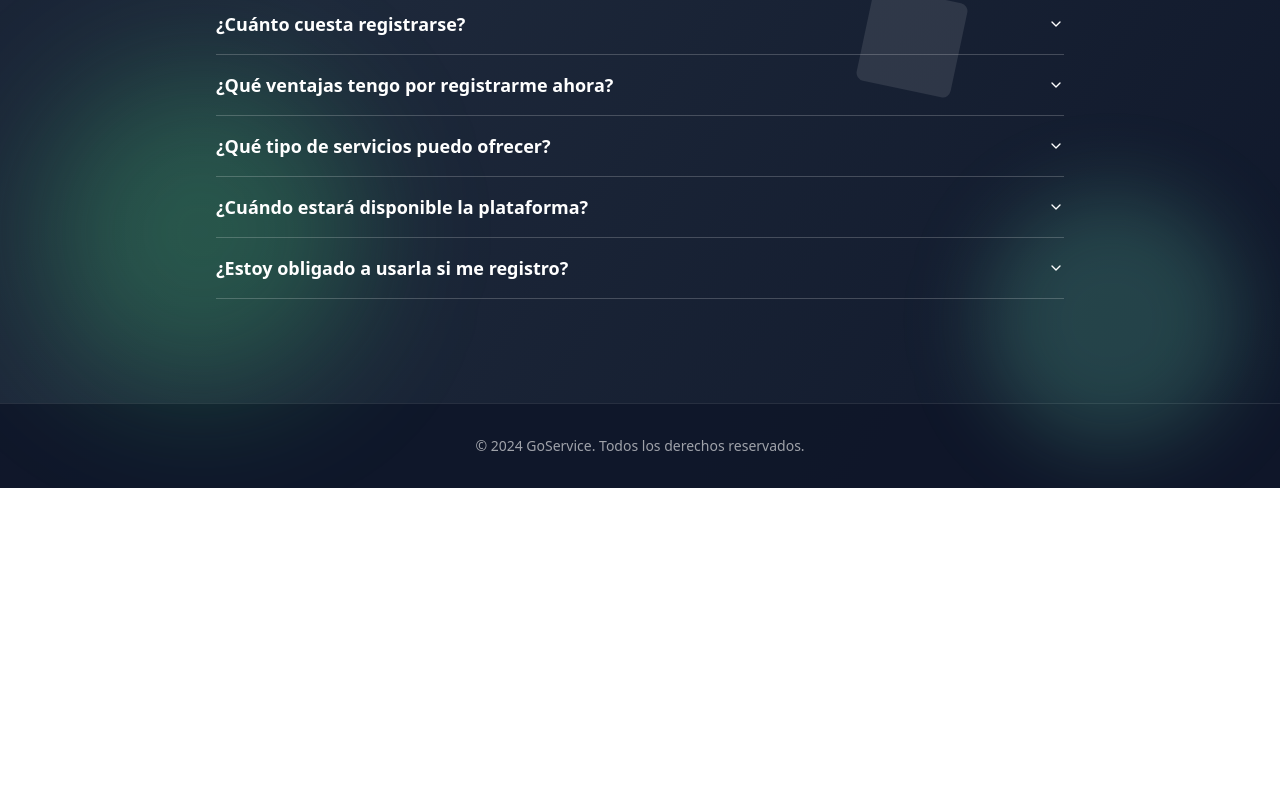
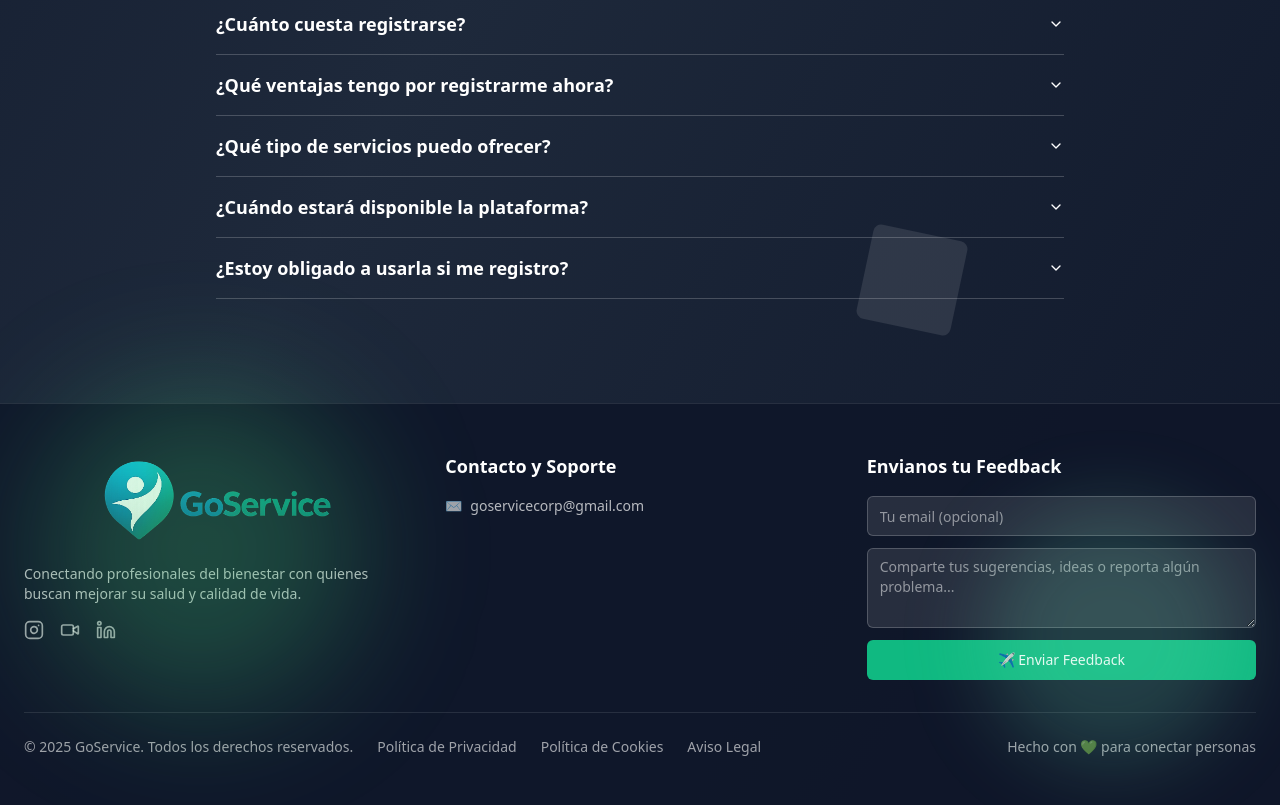
Before and after one commit to Pablobeas/goservicelanding, a React (Vite) app: page / in a window 1280 px wide. Shown: the part 1487-2292 px from the top of the page. Before the commit the page ends 1975 px from the top, so only its background shows below. Built offline with nearby package versions, Linux system fonts and the light colour scheme.

Commit message:
Add footer functionality based on the image.

```diff
--- a/src/components/Footer.tsx
+++ b/src/components/Footer.tsx
@@ -1,11 +1,74 @@
+import { Button } from "@/components/ui/button";
+import { Input } from "@/components/ui/input";
+import { Textarea } from "@/components/ui/textarea";
+import { Instagram, Video, Linkedin } from "lucide-react";
+import Logo from "./Logo";
+
 const Footer = () => {
   return (
-    <footer className="bg-slate-900/95 border-t border-white/10 py-8">
+    <footer className="bg-slate-900/95 border-t border-white/10 py-12">
       <div className="container mx-auto px-4 sm:px-6">
-        <div className="text-center">
-          <p className="text-white/60 text-sm">
-            © 2024 GoService. Todos los derechos reservados.
-          </p>
+        <div className="grid grid-cols-1 md:grid-cols-3 gap-8 mb-8">
+          {/* Logo y descripción */}
+          <div className="space-y-4">
+            <Logo />
+            <p className="text-white/70 text-sm max-w-sm">
+              Conectando profesionales del bienestar con quienes buscan mejorar su salud y calidad de vida.
+            </p>
+            <div className="flex space-x-4">
+              <a href="#" className="text-white/60 hover:text-white transition-colors">
+                <Instagram size={20} />
+              </a>
+              <a href="#" className="text-white/60 hover:text-white transition-colors">
+                <Video size={20} />
+              </a>
+              <a href="#" className="text-white/60 hover:text-white transition-colors">
+                <Linkedin size={20} />
+              </a>
+            </div>
+          </div>
+
+          {/* Contacto y Soporte */}
+          <div className="space-y-4">
+            <h3 className="text-white font-semibold text-lg">Contacto y Soporte</h3>
+            <div className="flex items-center space-x-2">
+              <span className="text-white/60 text-sm">✉️</span>
+              <a href="mailto:goservicecorp@gmail.com" className="text-white/70 hover:text-white transition-colors text-sm">
+                goservicecorp@gmail.com
+              </a>
+            </div>
+          </div>
+
+          {/* Envianos tu Feedback */}
+          <div className="space-y-4">
+            <h3 className="text-white font-semibold text-lg">Envianos tu Feedback</h3>
+            <div className="space-y-3">
+              <Input
+                placeholder="Tu email (opcional)"
+                className="bg-white/10 border-white/20 text-white placeholder:text-white/50"
+              />
+              <Textarea
+                placeholder="Comparte tus sugerencias, ideas o reporta algún problema..."
+                className="bg-white/10 border-white/20 text-white placeholder:text-white/50 min-h-[80px]"
+              />
+              <Button className="w-full bg-emerald-500 hover:bg-emerald-600 text-white">
+                ✈️ Enviar Feedback
+              </Button>
+            </div>
+          </div>
+        </div>
+
+        {/* Footer bottom */}
+        <div className="border-t border-white/10 pt-6 flex flex-col md:flex-row justify-between items-center space-y-4 md:space-y-0">
+          <div className="flex flex-wrap justify-center md:justify-start space-x-6 text-sm text-white/60">
+            <span>© 2025 GoService. Todos los derechos reservados.</span>
+            <a href="#" className="hover:text-white transition-colors">Política de Privacidad</a>
+            <a href="#" className="hover:text-white transition-colors">Política de Cookies</a>
+            <a href="#" className="hover:text-white transition-colors">Aviso Legal</a>
+          </div>
+          <div className="text-sm text-white/60">
+            Hecho con 💚 para conectar personas
+          </div>
         </div>
       </div>
     </footer>
--- a/src/integrations/supabase/types.ts
+++ b/src/integrations/supabase/types.ts
@@ -7,6 +7,11 @@ export type Json =
   | Json[]
 
 export type Database = {
+  // Allows to automatically instanciate createClient with right options
+  // instead of createClient<Database, { PostgrestVersion: 'XX' }>(URL, KEY)
+  __InternalSupabase: {
+    PostgrestVersion: "12.2.3 (519615d)"
+  }
   public: {
     Tables: {
       email_subscriptions: {
@@ -121,21 +126,25 @@ export type Database = {
   }
 }
 
-type DefaultSchema = Database[Extract<keyof Database, "public">]
+type DatabaseWithoutInternals = Omit<Database, "__InternalSupabase">
+
+type DefaultSchema = DatabaseWithoutInternals[Extract<keyof Database, "public">]
 
 export type Tables<
   DefaultSchemaTableNameOrOptions extends
     | keyof (DefaultSchema["Tables"] & DefaultSchema["Views"])
-    | { schema: keyof Database },
+    | { schema: keyof DatabaseWithoutInternals },
   TableName extends DefaultSchemaTableNameOrOptions extends {
-    schema: keyof Database
+    schema: keyof DatabaseWithoutInternals
   }
-    ? keyof (Database[DefaultSchemaTableNameOrOptions["schema"]]["Tables"] &
-        Database[DefaultSchemaTableNameOrOptions["schema"]]["Views"])
+    ? keyof (DatabaseWithoutInternals[DefaultSchemaTableNameOrOptions["schema"]]["Tables"] &
+        DatabaseWithoutInternals[DefaultSchemaTableNameOrOptions["schema"]]["Views"])
     : never = never,
-> = DefaultSchemaTableNameOrOptions extends { schema: keyof Database }
-  ? (Database[DefaultSchemaTableNameOrOptions["schema"]]["Tables"] &
-      Database[DefaultSchemaTableNameOrOptions["schema"]]["Views"])[TableName] extends {
+> = DefaultSchemaTableNameOrOptions extends {
+  schema: keyof DatabaseWithoutInternals
+}
+  ? (DatabaseWithoutInternals[DefaultSchemaTableNameOrOptions["schema"]]["Tables"] &
+      DatabaseWithoutInternals[DefaultSchemaTableNameOrOptions["schema"]]["Views"])[TableName] extends {
       Row: infer R
     }
     ? R
@@ -153,14 +162,16 @@ export type Tables<
 export type TablesInsert<
   DefaultSchemaTableNameOrOptions extends
     | keyof DefaultSchema["Tables"]
-    | { schema: keyof Database },
+    | { schema: keyof DatabaseWithoutInternals },
   TableName extends DefaultSchemaTableNameOrOptions extends {
-    schema: keyof Database
+    schema: keyof DatabaseWithoutInternals
   }
-    ? keyof Database[DefaultSchemaTableNameOrOptions["schema"]]["Tables"]
+    ? keyof DatabaseWithoutInternals[DefaultSchemaTableNameOrOptions["schema"]]["Tables"]
     : never = never,
-> = DefaultSchemaTableNameOrOptions extends { schema: keyof Database }
-  ? Database[DefaultSchemaTableNameOrOptions["schema"]]["Tables"][TableName] extends {
+> = DefaultSchemaTableNameOrOptions extends {
+  schema: keyof DatabaseWithoutInternals
+}
+  ? DatabaseWithoutInternals[DefaultSchemaTableNameOrOptions["schema"]]["Tables"][TableName] extends {
       Insert: infer I
     }
     ? I
@@ -176,14 +187,16 @@ export type TablesInsert<
 export type TablesUpdate<
   DefaultSchemaTableNameOrOptions extends
     | keyof DefaultSchema["Tables"]
-    | { schema: keyof Database },
+    | { schema: keyof DatabaseWithoutInternals },
   TableName extends DefaultSchemaTableNameOrOptions extends {
-    schema: keyof Database
+    schema: keyof DatabaseWithoutInternals
   }
-    ? keyof Database[DefaultSchemaTableNameOrOptions["schema"]]["Tables"]
+    ? keyof DatabaseWithoutInternals[DefaultSchemaTableNameOrOptions["schema"]]["Tables"]
     : never = never,
-> = DefaultSchemaTableNameOrOptions extends { schema: keyof Database }
-  ? Database[DefaultSchemaTableNameOrOptions["schema"]]["Tables"][TableName] extends {
+> = DefaultSchemaTableNameOrOptions extends {
+  schema: keyof DatabaseWithoutInternals
+}
+  ? DatabaseWithoutInternals[DefaultSchemaTableNameOrOptions["schema"]]["Tables"][TableName] extends {
       Update: infer U
     }
     ? U
@@ -199,14 +212,16 @@ export type TablesUpdate<
 export type Enums<
   DefaultSchemaEnumNameOrOptions extends
     | keyof DefaultSchema["Enums"]
-    | { schema: keyof Database },
+    | { schema: keyof DatabaseWithoutInternals },
   EnumName extends DefaultSchemaEnumNameOrOptions extends {
-    schema: keyof Database
+    schema: keyof DatabaseWithoutInternals
   }
-    ? keyof Database[DefaultSchemaEnumNameOrOptions["schema"]]["Enums"]
+    ? keyof DatabaseWithoutInternals[DefaultSchemaEnumNameOrOptions["schema"]]["Enums"]
     : never = never,
-> = DefaultSchemaEnumNameOrOptions extends { schema: keyof Database }
-  ? Database[DefaultSchemaEnumNameOrOptions["schema"]]["Enums"][EnumName]
+> = DefaultSchemaEnumNameOrOptions extends {
+  schema: keyof DatabaseWithoutInternals
+}
+  ? DatabaseWithoutInternals[DefaultSchemaEnumNameOrOptions["schema"]]["Enums"][EnumName]
   : DefaultSchemaEnumNameOrOptions extends keyof DefaultSchema["Enums"]
     ? DefaultSchema["Enums"][DefaultSchemaEnumNameOrOptions]
     : never
@@ -214,14 +229,16 @@ export type Enums<
 export type CompositeTypes<
   PublicCompositeTypeNameOrOptions extends
     | keyof DefaultSchema["CompositeTypes"]
-    | { schema: keyof Database },
+    | { schema: keyof DatabaseWithoutInternals },
   CompositeTypeName extends PublicCompositeTypeNameOrOptions extends {
-    schema: keyof Database
+    schema: keyof DatabaseWithoutInternals
   }
-    ? keyof Database[PublicCompositeTypeNameOrOptions["schema"]]["CompositeTypes"]
+    ? keyof DatabaseWithoutInternals[PublicCompositeTypeNameOrOptions["schema"]]["CompositeTypes"]
     : never = never,
-> = PublicCompositeTypeNameOrOptions extends { schema: keyof Database }
-  ? Database[PublicCompositeTypeNameOrOptions["schema"]]["CompositeTypes"][CompositeTypeName]
+> = PublicCompositeTypeNameOrOptions extends {
+  schema: keyof DatabaseWithoutInternals
+}
+  ? DatabaseWithoutInternals[PublicCompositeTypeNameOrOptions["schema"]]["CompositeTypes"][CompositeTypeName]
   : PublicCompositeTypeNameOrOptions extends keyof DefaultSchema["CompositeTypes"]
     ? DefaultSchema["CompositeTypes"][PublicCompositeTypeNameOrOptions]
     : never
```
